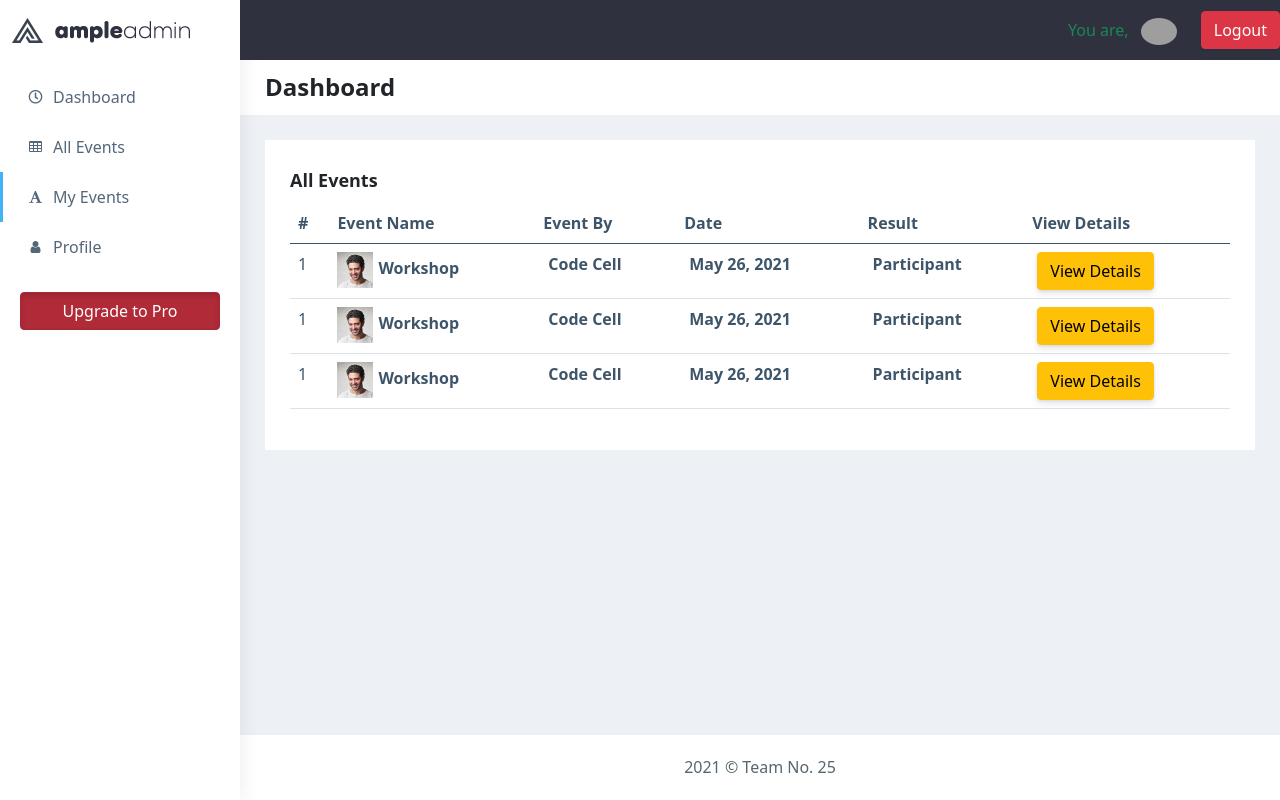
After one commit to ChaudharyAnshul/Event-Management-System, a Django app: page /myEvents in a window 1280 px wide. The commit adds this page. Run offline with Django 3.2, Linux system fonts and the light colour scheme; parts of the project's set-up code (start-up, migrations or seed data) failed here and were passed over; some libraries are stand-ins or nearby versions; grey boxes are pictures that could not be loaded.

Commit message:
events ui added

```diff
--- a/events/urls.py
+++ b/events/urls.py
@@ -14,4 +14,7 @@ urlpatterns = [
     path('logout', views.logout, name='logout'),
     path('addEvent', views.add_event, name='addEvent'),
     path('eventRegistration', views.event_registration, name='eventRegistration'),
+    path('allEvents', views.allEvents, name='allEvents'),
+    path('myEvents', views.myEvents, name='myEvents'),
+    path('event', views.event, name='event'),
 ]
--- a/events/views.py
+++ b/events/views.py
@@ -147,3 +147,13 @@ def event_registration(request):
             messages.info(request, 'Wrong Request Method')
     else:
         return redirect('/accounts/google/login')
+
+
+def allEvents(request):
+    return render(request, 'Dashboard/allEvents.html')
+
+def myEvents(request):
+    return render(request, 'Dashboard/myEvents.html')
+
+def event(request):
+    return render(request, 'Dashboard/event.html')
--- a/templates/Dashboard/base.html
+++ b/templates/Dashboard/base.html
@@ -152,7 +152,7 @@
                         </li>
                         {% endif %}
                         <li class="sidebar-item">
-                            <a class="sidebar-link waves-effect waves-dark sidebar-link" href="#"
+                            <a class="sidebar-link waves-effect waves-dark sidebar-link" href="{% url 'allEvents' %}"
                                 aria-expanded="false" style="text-decoration: none;">
                                 <i class="fa fa-table" aria-hidden="true"></i>
                                 <span class="hide-menu">All Events</span>
@@ -177,7 +177,7 @@
                         </li>
                         {% endif %}
                         <li class="sidebar-item">
-                            <a class="sidebar-link waves-effect waves-dark sidebar-link" href="#"
+                            <a class="sidebar-link waves-effect waves-dark sidebar-link" href="{% url 'myEvents' %}"
                                 aria-expanded="false" style="text-decoration: none;">
                                 <i class="fa fa-font" aria-hidden="true"></i>
                                 <span class="hide-menu">My Events</span>
--- /dev/null
+++ b/templates/Dashboard/myEvents.html
@@ -0,0 +1,81 @@
+{% extends 'Dashboard/base.html' %}
+{% load static %}
+
+{% block head %}
+<link rel="stylesheet" href="{% static 'css/Dashboard/myEvents.css' %}">
+{% endblock %}
+
+{% block content %}
+<div class="row">
+    <div class="col-md-12 col-lg-12 col-sm-12 col-xs-12">
+        <div class="white-box">
+            <h3 class="box-title">All Events</h3>
+            <!-- <div class="d-md-flex">
+                <ul class="list-inline d-flex ms-auto">
+                    <li class="ps-3">
+                        <button type="button" class="btn btn-primary" data-toggle="modal" data-target="#addEvent"
+                            data-backdrop='static' data-keyboard='false'>
+                            Add Event
+                        </button>
+                    </li>
+                </ul>
+            </div> -->
+            <div class="table-responsive">
+                <table class="table text-nowrap">
+                    <thead>
+                        <tr>
+                            <th class="border-top-0">#</th>
+                            <th class="border-top-0">Event Name</th>
+                            <th class="border-top-0">Event By</th>
+                            <th class="border-top-0">Date</th>
+                            <th class="border-top-0">Result</th>
+                            <th class="border-top-0">View Details</th>
+                        </tr>
+                    </thead>
+                    <tbody>
+                        <tr>
+                            <td>1</td>
+                            <td><img src="{% static 'plugins/Dashboard/images//users/varun.jpg' %}" alt="user-img"
+                                    width="36" class="img-circle"><span class="font-medium"
+                                    style="padding-left: 5px;">Workshop</span></td>
+                            <td><span class="font-medium" style="padding-left: 5px;">Code Cell</span></td>
+                            <td><span class="font-medium" style="padding-left: 5px;">May 26, 2021</span></td>
+                            <td><span class="font-medium" style="padding-left: 5px;">Participant</span></td>
+                            <td><span class="font-medium" style="padding-left: 5px;"><a href="{% url 'event' %}"><button
+                                class="btn btn-warning">View Details</button></a></span></td>
+                        </tr>
+                        <tr>
+                            <td>1</td>
+                            <td><img src="{% static 'plugins/Dashboard/images//users/varun.jpg' %}" alt="user-img"
+                                    width="36" class="img-circle"><span class="font-medium"
+                                    style="padding-left: 5px;">Workshop</span></td>
+                            <td><span class="font-medium" style="padding-left: 5px;">Code Cell</span></td>
+                            <td><span class="font-medium" style="padding-left: 5px;">May 26, 2021</span></td>
+                            <td><span class="font-medium" style="padding-left: 5px;">Participant</span></td>
+                            <td><span class="font-medium" style="padding-left: 5px;"><a href="{% url 'event' %}"><button
+                                class="btn btn-warning">View Details</button></a></span></td>
+                        </tr>
+                        <tr>
+                            <td>1</td>
+                            <td><img src="{% static 'plugins/Dashboard/images//users/varun.jpg' %}" alt="user-img"
+                                    width="36" class="img-circle"><span class="font-medium"
+                                    style="padding-left: 5px;">Workshop</span></td>
+                            <td><span class="font-medium" style="padding-left: 5px;">Code Cell</span></td>
+                            <td><span class="font-medium" style="padding-left: 5px;">May 26, 2021</span></td>
+                            <td><span class="font-medium" style="padding-left: 5px;">Participant</span></td>
+                            <td><span class="font-medium" style="padding-left: 5px;"><a href="{% url 'event' %}"><button
+                                class="btn btn-warning">View Details</button></a></span></td>
+                        </tr>
+
+                    </tbody>
+                </table>
+            </div>
+            <!-- <div id="ct-visits" style="height: 405px;">
+                <div class="chartist-tooltip" style="top: -17px; left: -12px;"><span
+                        class="chartist-tooltip-value">6</span>
+                </div>
+            </div> -->
+        </div>
+    </div>
+</div>
+{% endblock %}
```
Also changed, not shown: static/css/Dashboard/event.css (added, +26 -0 lines), templates/Dashboard/allEvents.html (added, +77 -0 lines), templates/Dashboard/event.html (added, +82 -0 lines), static/css/Dashboard/allEvents.css (added), static/css/Dashboard/myEvents.css (added).
